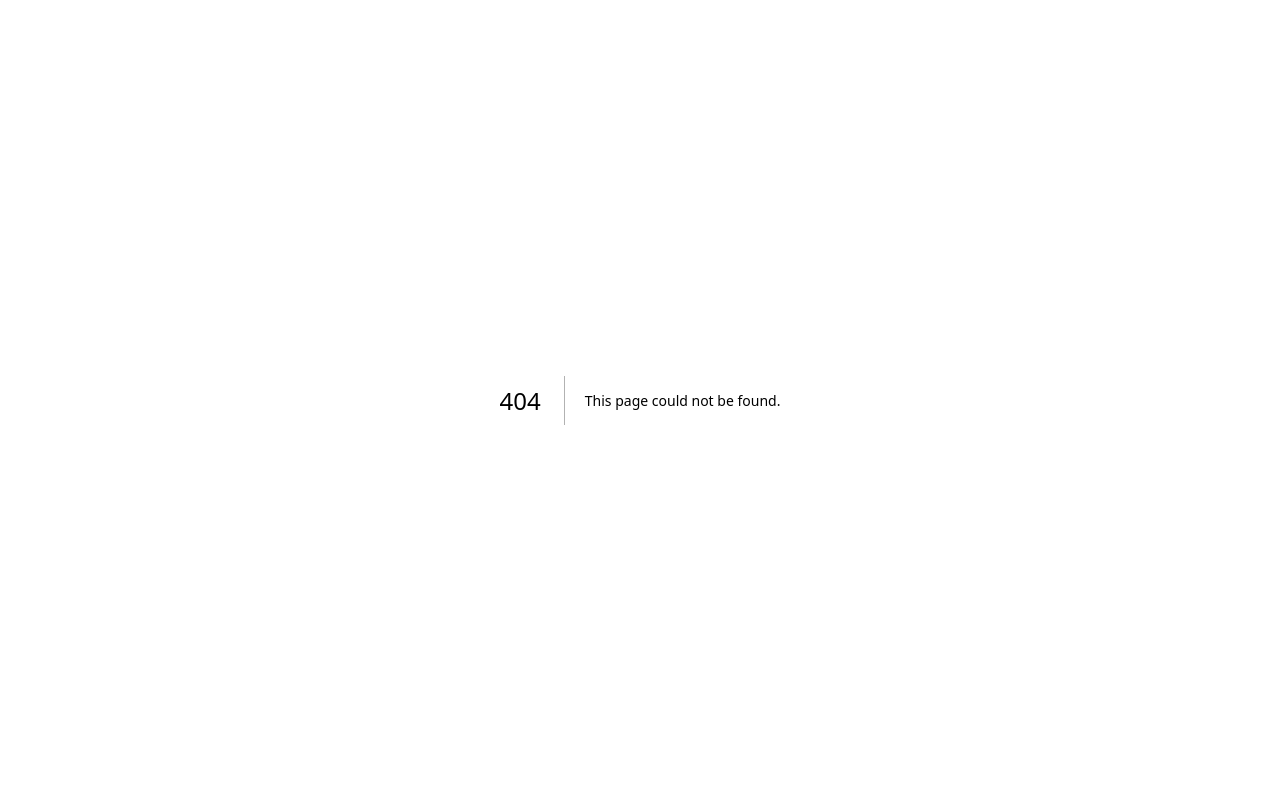
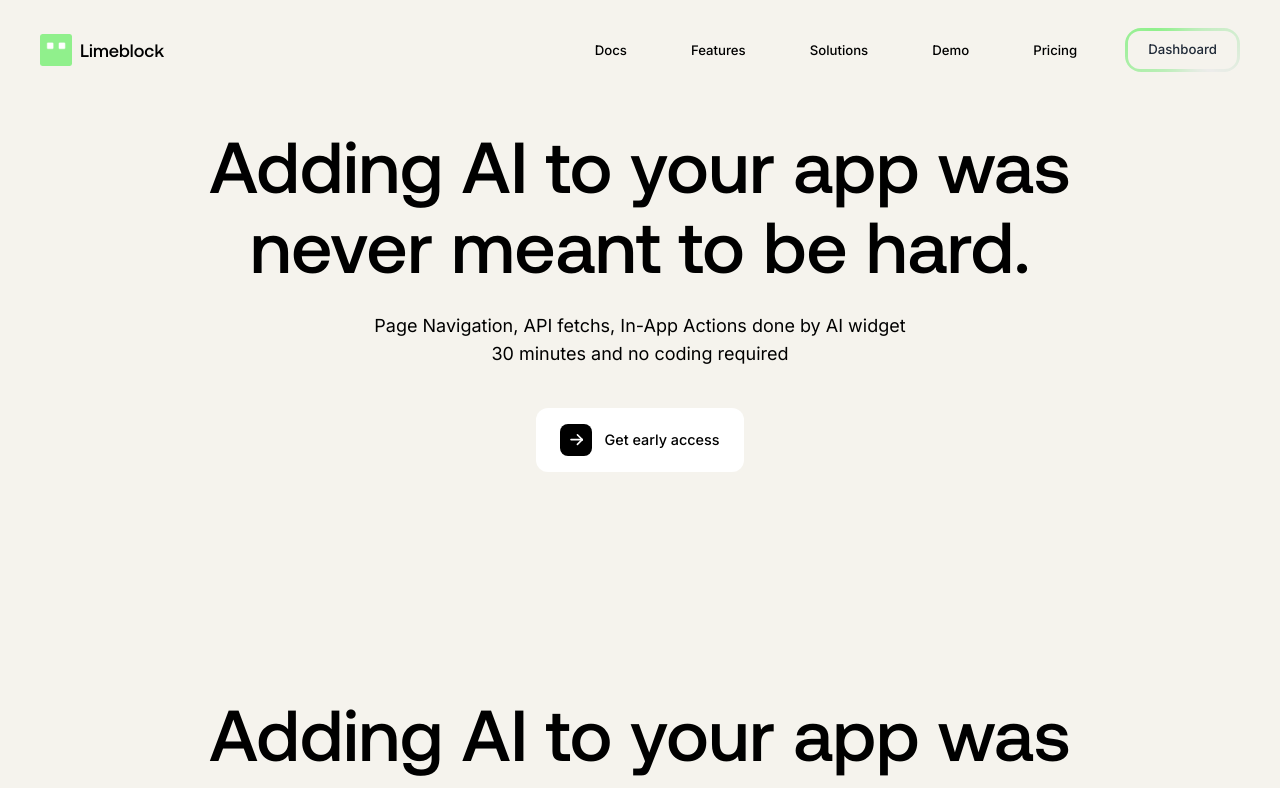
Before and after one commit to TheWiseGhost/Limeblock, a Next.js app: page /new in a window 1280 px wide. Before the commit this address had no page. Shown: the top 788 px of the page. Built offline with nearby package versions, Linux system fonts and the light colour scheme.

Commit message:
Work on new landing

```diff
--- /dev/null
+++ b/src/app/new/page.js
@@ -0,0 +1,12 @@
+import NewLanding from "@/components/new_landing/NewLanding";
+import React from "react";
+
+const page = () => {
+  return (
+    <>
+      <NewLanding />
+    </>
+  );
+};
+
+export default page;
--- /dev/null
+++ b/src/components/new_landing/Hero.jsx
@@ -0,0 +1,40 @@
+"use client";
+import { IconArrowRight } from "@tabler/icons-react";
+import { motion } from "framer-motion";
+import { useState } from "react";
+
+export default function Hero() {
+  const [isHovered, setIsHovered] = useState(false);
+
+  return (
+    <div className="flex flex-col items-center justify-center py-24 px-6 text-center pt-32 font-inter">
+      <div className="">
+        <h1 className="text-6xl md:text-7xl flex flex-col space-y-2 font-medium font-aeonik h-fit text-black">
+          <span>Adding AI to your app was</span>{" "}
+          <span>never meant to be hard.</span>
+        </h1>
+        <div className="mb-10 text-lg mt-8">
+          <p>Page Navigation, API fetchs, In-App Actions done by AI widget</p>
+          <p>30 minutes and no coding required</p>
+        </div>
+        <button
+          className="inline-flex items-center bg-white text-black px-6 py-4 rounded-xl font-medium transition-colors"
+          onMouseEnter={() => setIsHovered(true)}
+          onMouseLeave={() => setIsHovered(false)}
+        >
+          <motion.div
+            className="p-[0.4rem] text-white size-8 rounded-lg"
+            animate={{
+              backgroundColor: isHovered ? "#90F08C" : "#000000",
+              rotate: isHovered ? -45 : 0,
+            }}
+            transition={{ duration: 0.3 }}
+          >
+            <IconArrowRight className="size-full" />
+          </motion.div>
+          <span className="ml-3 text-[0.9rem]">Get early access</span>
+        </button>
+      </div>
+    </div>
+  );
+}
--- /dev/null
+++ b/src/components/new_landing/Navbar.jsx
@@ -0,0 +1,108 @@
+"use client";
+import { motion } from "framer-motion";
+import { useEffect, useState } from "react";
+
+const NavButton = ({ text, href, isScrolled }) => (
+  <a
+    href={href}
+    className={`hidden md:flex text-black font-medium cursor-pointer font-inter relative group px-4 py-2 transition-all duration-300 mt-0.5 ${
+      isScrolled ? "text-[0.825rem]" : "text-[0.825rem]"
+    }`}
+  >
+    <span className="relative">
+      {text}
+      <span className="absolute bottom-[-4px] left-0 w-0 h-0.5 bg-lime group-hover:w-full transition-all duration-300 ease-in-out"></span>
+    </span>
+  </a>
+);
+
+export default function Navbar() {
+  const [isScrolled, setIsScrolled] = useState(false);
+
+  useEffect(() => {
+    // Add scroll event listener
+    const handleScroll = () => {
+      if (window.scrollY > 20) {
+        setIsScrolled(true);
+      } else {
+        setIsScrolled(false);
+      }
+    };
+
+    window.addEventListener("scroll", handleScroll);
+
+    // Clean up
+    return () => {
+      window.removeEventListener("scroll", handleScroll);
+    };
+  }, []);
+
+  return (
+    <motion.nav
+      initial={{ opacity: 0, y: 0 }}
+      animate={{ opacity: 1, y: 0 }}
+      transition={{ duration: 3 }}
+      className={`fixed top-0 left-0 right-0 flex items-center py-2 z-50 ease-in-out bg-none ${
+        isScrolled
+          ? "px-6 md:px-8 py-1 w-[360px] md:w-[870px] mx-auto mt-2 rounded-full border border-gray-200 bg-[#F5F3ED] bg-opacity-90 backdrop-blur-md transition-all duration-500"
+          : "px-5 md:px-10 pb-2 pt-7 w-full transition-all duration-500"
+      }`}
+    >
+      <div
+        className="flex items-center gap-2 cursor-pointer"
+        onClick={() => {
+          window.location.href = "/";
+        }}
+      >
+        <img
+          src="/LimeblockLogo.png"
+          alt="Limeblock Logo"
+          className={`transition-all duration-500 ${
+            isScrolled ? "h-6 w-6" : "h-8 w-8"
+          }`}
+        />
+        <span
+          className={`font-medium font-aeonik transition-all duration-500 ${
+            isScrolled ? "text-base" : "text-lg"
+          }`}
+        >
+          Limeblock
+        </span>
+      </div>
+
+      <div
+        className={`hidden w-fit md:flex gap-8 px-8 ${
+          isScrolled ? "mx-auto" : "ml-auto"
+        }`}
+      >
+        <NavButton text="Docs" href="/docs/" isScrolled={isScrolled} />
+        <NavButton
+          text="Features"
+          href="/docs/frontend/"
+          isScrolled={isScrolled}
+        />
+        <NavButton text="Solutions" href="#solutions" isScrolled={isScrolled} />
+        <NavButton text="Demo" href="/demo" isScrolled={isScrolled} />
+        <NavButton text="Pricing" href="/checkout" isScrolled={isScrolled} />
+      </div>
+
+      <a
+        href="/auth_prompt/"
+        className={`relative inline-flex overflow-hidden rounded-2xl p-[3px] font-inter font-medium transition-all duration-300 ${
+          isScrolled ? "h-10" : "h-11"
+        }`}
+      >
+        <span className="absolute inset-[-100%] animate-[spin_1s_linear_infinite] bg-[conic-gradient(from_90deg_at_50%_50%,#90F08C_0%,#edeceb_50%,#90F08C_100%)]" />
+        <span
+          className={`inline-flex h-full w-full cursor-pointer items-center justify-center rounded-xl bg-[#F5F3ED] text-gray-800 hover:text-black transition duration-200 backdrop-blur-3xl ${
+            isScrolled
+              ? "px-4 py-0.5 text-[0.8rem]"
+              : "px-5 py-0.5 text-[0.825rem]"
+          }`}
+        >
+          Dashboard
+        </span>
+      </a>
+    </motion.nav>
+  );
+}
--- /dev/null
+++ b/src/components/new_landing/NewLanding.jsx
@@ -0,0 +1,15 @@
+import React from "react";
+import Navbar from "./Navbar";
+import Hero from "./Hero";
+
+const NewLanding = () => {
+  return (
+    <div className="flex flex-col items-center justify-center pb-20 bg-[#F5F3ED]">
+      <Navbar />
+      <Hero />
+      <Hero />
+    </div>
+  );
+};
+
+export default NewLanding;
```
